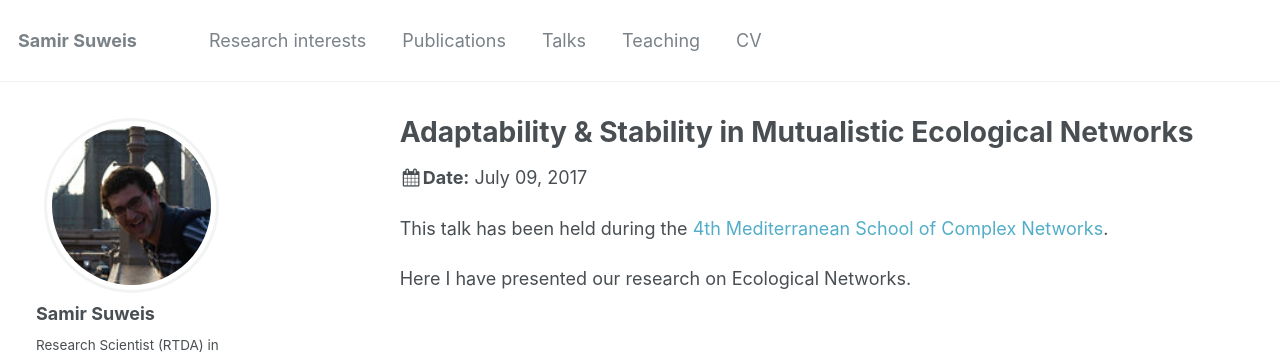
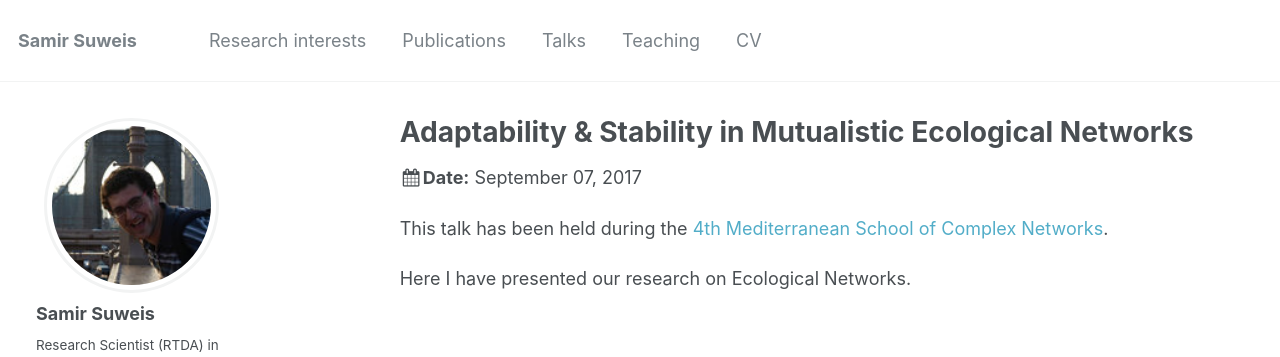
Before and after one commit to suweis/suweis.github.io, a Jekyll site: the page built from _talks/2017-07-09-MSCXschool.md, in a window 1280 px wide. Shown: the top 357 px of the page. Built offline with Jekyll 4.4.1, drawn with Linux system fonts in a browser that asks for light colours; nearby versions of some CDN libraries; some web fonts are replaced; a file with an impossible date is left out.

Commit message:
Update 2017-07-09-MSCXschool.md

```diff
--- a/_talks/2017-07-09-MSCXschool.md
+++ b/_talks/2017-07-09-MSCXschool.md
@@ -4,7 +4,7 @@ collection: talks
 type: "Talk"
 permalink: /talks/2017-07-09-MSCXschool
 venue: "Salina Island, Sicily"
-date: 2017-07-09
+date: 2017-09-07
 location: "Salina, Italy"
 ---
 
```
